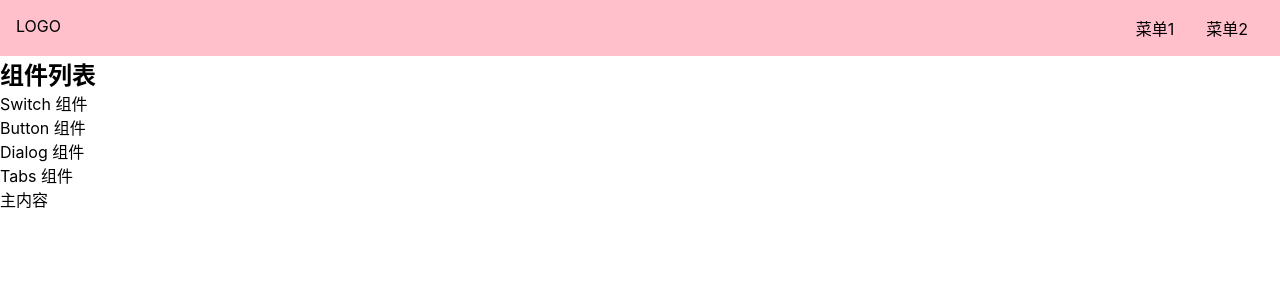
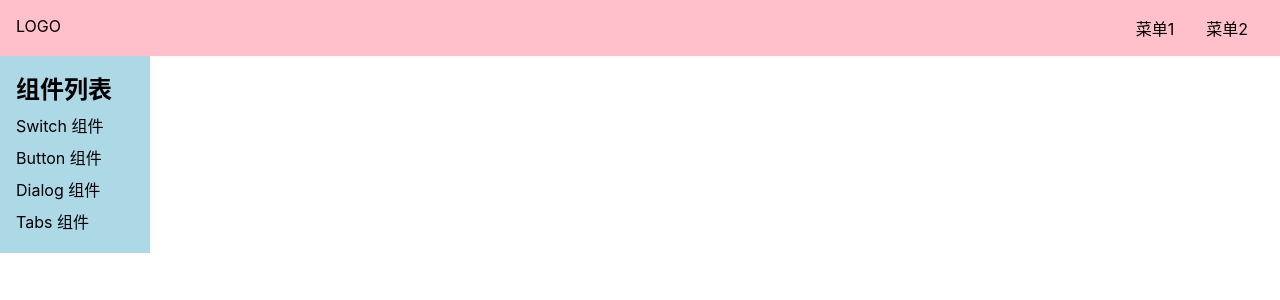
Before and after one commit to Sumuyzzz/fake-ui-2.0, a Vue app: page /#/doc in a window 1280 px wide. Shown: the top 300 px of the page. Built offline with nearby package versions, Linux system fonts and the light colour scheme.

Commit message:
✨ 实现aside切换功能

```diff
--- a/src/App.vue
+++ b/src/App.vue
@@ -3,12 +3,12 @@
 </template>
 
 <script>
-	import HelloWorld from "./components/HelloWorld.vue";
+	import { ref, provide } from "vue";
 
 	export default {
-		name: "App",
-		components: {
-			HelloWorld,
+		setup() {
+			const menuVisible = ref(true);
+			provide("menuVisible", menuVisible);
 		},
 	};
 </script>
--- a/src/components/Document.vue
+++ b/src/components/Document.vue
@@ -2,7 +2,7 @@
 	<div>
 		<Topnav />
 		<div class="content">
-			<aside>
+			<aside v-show="menuVisible">
 				<h2>组件列表</h2>
 				<ol>
 					<li>
@@ -24,8 +24,32 @@
 	</div>
 </template>
 <script lang="ts">
+	import { inject, Ref } from "vue";
 	import Topnav from "../components/Topnav.vue";
 	export default {
 		components: { Topnav },
+		setup() {
+			const menuVisible = inject<Ref<boolean>>("menuVisible"); // get
+			return { menuVisible };
+		},
 	};
 </script>
+<style lang="scss" scoped>
+	aside {
+		background: lightblue;
+		width: 150px;
+		padding: 16px;
+		position: fixed;
+		top: 0;
+		left: 0;
+		padding-top: 70px;
+		> h2 {
+			margin-bottom: 4px;
+		}
+		> ol {
+			> li {
+				padding: 4px 0;
+			}
+		}
+	}
+</style>
--- a/src/components/Topnav.vue
+++ b/src/components/Topnav.vue
@@ -1,6 +1,6 @@
 <template>
 	<div class="topnav">
-		<div class="logo">LOGO</div>
+		<div class="logo" @click="toggleMenu">LOGO</div>
 		<ul class="menu">
 			<li>菜单1</li>
 			<li>菜单2</li>
@@ -8,13 +8,25 @@
 	</div>
 </template>
 <script lang="ts">
-	export default {};
+	import { inject, Ref } from "vue";
+	export default {
+		setup() {
+			const menuVisible = inject<Ref<Boolean>>("menuVisible");
+			const toggleMenu = () => {
+				menuVisible.value = !menuVisible.value;
+				console.log(menuVisible);
+			};
+			return { toggleMenu };
+		},
+	};
 </script>
 <style lang="scss" scoped>
 	.topnav {
 		background: pink;
 		display: flex;
 		padding: 16px;
+		position: relative;
+		z-index: 10;
 		> .logo {
 			max-width: 6em;
 			margin-right: auto;
```
